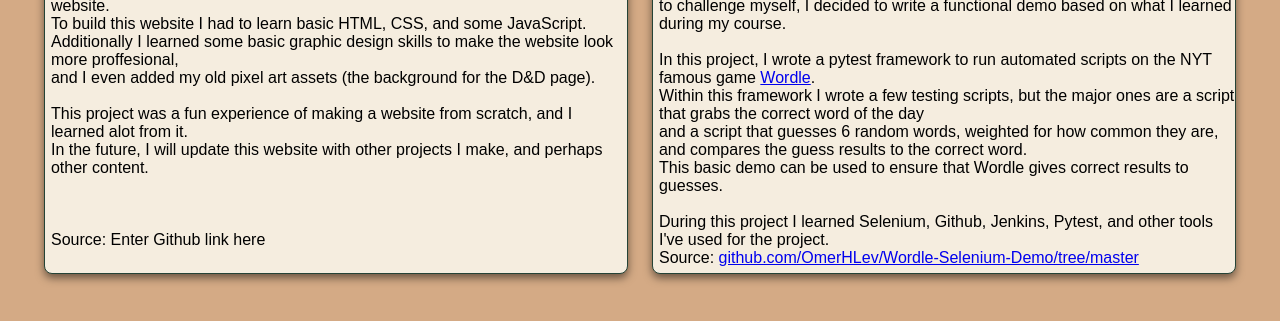
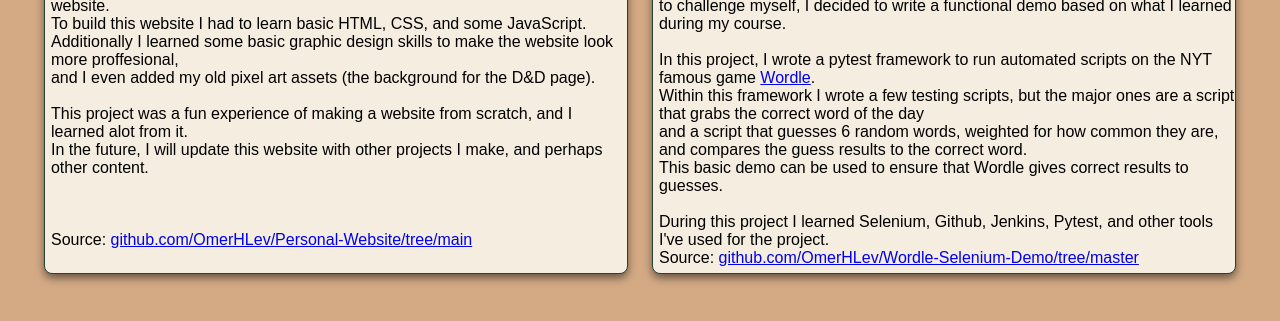
Before and after one commit to OmerHLev/Personal-Website, a plain HTML site: page projects.html in a window 1280 px wide. Shown: the part 119-440 px from the top of the page. Drawn offline with Linux system fonts and the light colour scheme.

Commit message:
Add files via upload

```diff
--- a/projects.html
+++ b/projects.html
@@ -24,7 +24,7 @@
 		This project was a fun experience of making a website from scratch, and I learned alot from it. </br>
 		In the future, I will update this website with other projects I make, and perhaps other content. </br>
 		</br></br></br>
-		Source: <a>Enter Github link here</a>
+		Source: <a href="https://github.com/OmerHLev/Personal-Website/tree/main" target="_blank">github.com/OmerHLev/Personal-Website/tree/main</a>
 		</p>
 		</div>
 		<div class="project_card">
```
